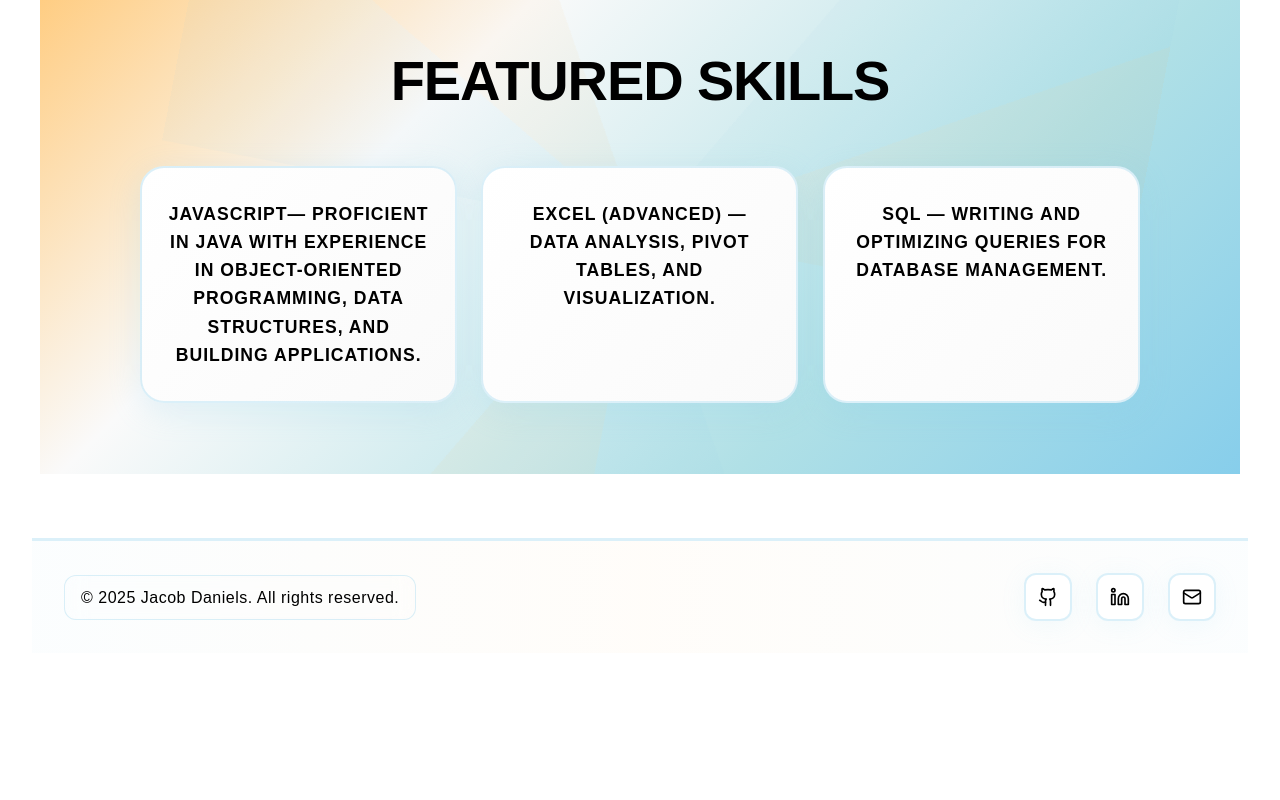
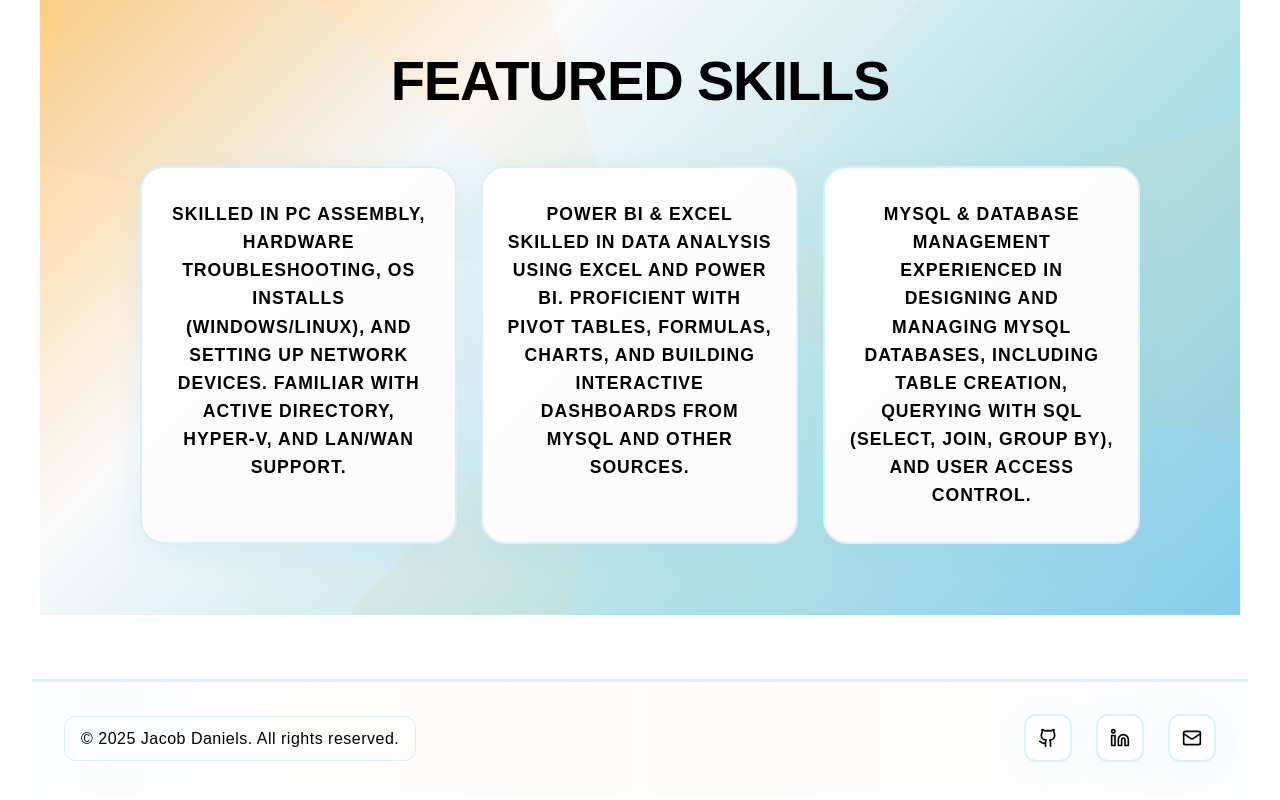
Before and after one commit to aidan2125/jacobdanielsPortfolio, a React (Vite) app in the folder Jacobdaniel-s-Portfolio/: page / in a window 1280 px wide. Shown: the part 750-1550 px from the top of the page. Before the commit the page ends 1435 px from the top, so only its background shows below. Built offline with nearby package versions, Linux system fonts and the light colour scheme.

Commit message:
19/06/2025

```diff
--- a/Jacobdaniel-s-Portfolio/src/data/skills.js
+++ b/Jacobdaniel-s-Portfolio/src/data/skills.js
@@ -1,7 +1,7 @@
 const skills = [
-"JavaScript— Proficient in Java with experience in object-oriented programming, data structures, and building applications.",
- "Excel (Advanced) — Data analysis, pivot tables, and visualization.",
- "SQL — Writing and optimizing queries for database management."
+"Skilled in PC assembly, hardware troubleshooting, OS installs (Windows/Linux), and setting up network devices. Familiar with Active Directory, Hyper-V, and LAN/WAN support.",
+ "Power BI & Excel skilled in data analysis using Excel and Power BI. Proficient with pivot tables, formulas, charts, and building interactive dashboards from MySQL and other sources.",
+ "MySQL & Database Management experienced in designing and managing MySQL databases, including table creation, querying with SQL (SELECT, JOIN, GROUP BY), and user access control."
 ];
 
 export default skills;
```
